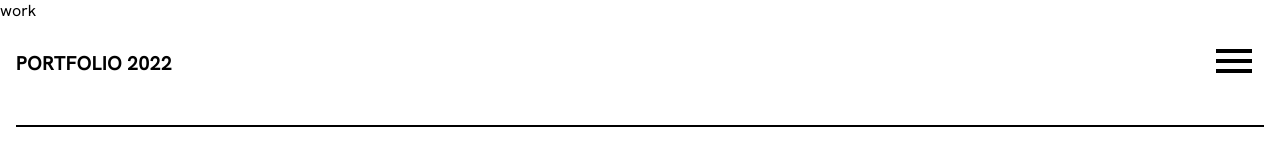
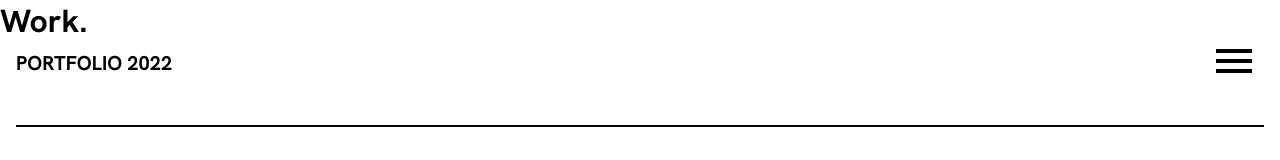
Before and after one commit to rizqyhbb/my-portfolio, a Next.js app: page /work in a window 1280 px wide. Shown: the top 160 px of the page. Built offline with nearby package versions, Linux system fonts and the light colour scheme.

Commit message:
change inner height for vh

```diff
--- a/src/components/navbar/Navbar.module.css
+++ b/src/components/navbar/Navbar.module.css
@@ -42,6 +42,7 @@
 
 .menu {
   height: 100vh;
+  height: calc(var(--vh) * 100);
   width: 100%;
   position: absolute;
   z-index: 2;
--- a/src/pages/work.tsx
+++ b/src/pages/work.tsx
@@ -4,7 +4,11 @@ import { NextPageWithLayout } from './_app'
 
 const Work: NextPageWithLayout = () => {
   return (
-    <div>work</div>
+    <div>
+      <div>
+        <h1>Work.</h1>
+      </div>
+    </div>
   )
 }
 
--- a/src/styles/Home.module.css
+++ b/src/styles/Home.module.css
@@ -11,6 +11,7 @@
 .heroContainer {
   display: grid;
   height: 100vh;
+  height: calc(var(--vh) * 100);
 }
 
 .bannerContainer {
```
